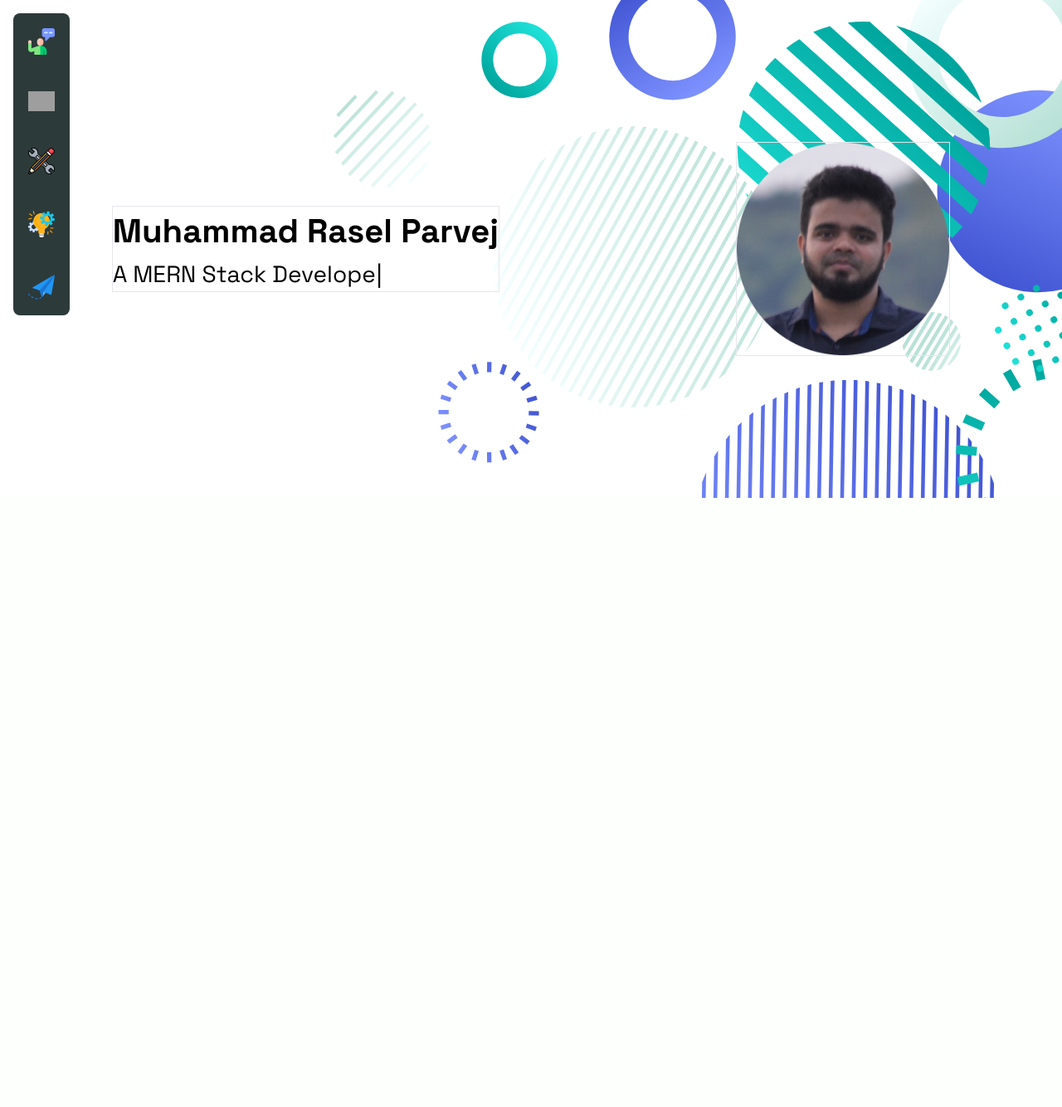
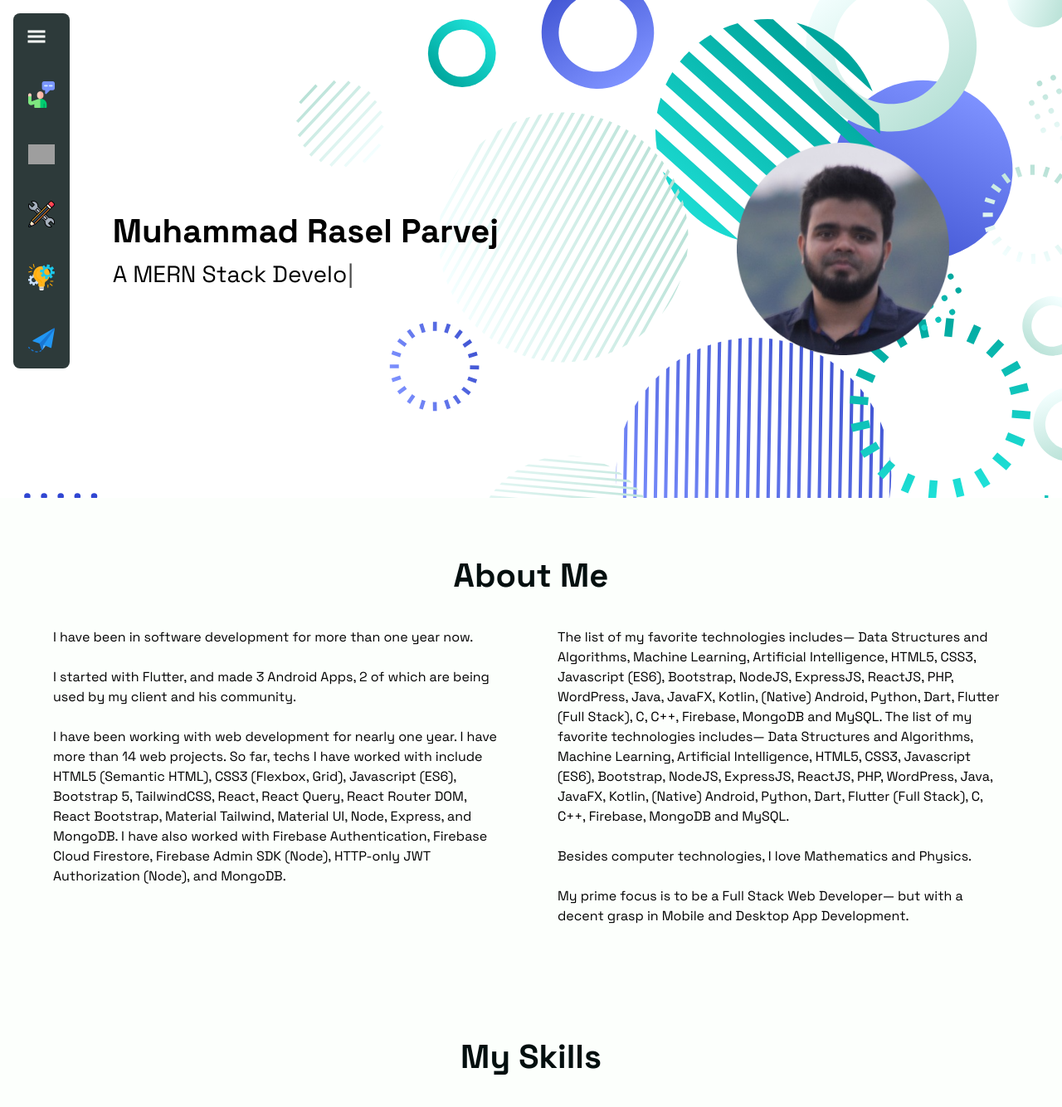
Before and after one commit to RaselParvejHrid/portfolio, a React (Vite) app: page / in a window 1280 px wide. Shown: the top 1334 px of the page at 83% size. Before the commit the page ends 800 px from the top, so only its background shows below. Built offline with nearby package versions, Linux system fonts and the light colour scheme; grey boxes are pictures that could not be loaded.

Commit message:
Navbar Changed

```diff
--- a/package.json
+++ b/package.json
@@ -11,7 +11,6 @@
   "dependencies": {
     "react": "^18.2.0",
     "react-dom": "^18.2.0",
-    "react-draggable": "^4.4.5",
     "react-icons": "^4.7.1",
     "typewriter-effect": "^2.19.0"
   },
--- a/src/App.jsx
+++ b/src/App.jsx
@@ -1,12 +1,16 @@
 import React from "react";
+import About from "./components/About";
 import Intro from "./components/Intro";
 import MyNavbar from "./components/MyNavbar";
+import Skills from "./components/Skills";
 
 const App = () => {
   return (
     <>
       <MyNavbar />
       <Intro />
+      <About />
+      <Skills />
     </>
   );
 };
--- /dev/null
+++ b/src/components/About/index.jsx
@@ -0,0 +1,46 @@
+import React from "react";
+
+const About = () => {
+  return (
+    <section id="about" className="container mx-auto p-16">
+      <h1 className="text-center font-bold text-rich-black-fogra text-h4 mb-8">
+        About Me
+      </h1>
+      <div className="grid gap-16 lg:grid-cols-2">
+        <p>
+          I have been in software development for more than one year now.
+          <br />
+          <br /> I started with Flutter, and made 3 Android Apps, 2 of which are
+          being used by my client and his community. <br />
+          <br />I have been working with web development for nearly one year. I
+          have more than 14 web projects. So far, techs I have worked with
+          include HTML5 (Semantic HTML), CSS3 (Flexbox, Grid), Javascript (ES6),
+          Bootstrap 5, TailwindCSS, React, React Query, React Router DOM, React
+          Bootstrap, Material Tailwind, Material UI, Node, Express, and MongoDB.
+          I have also worked with Firebase Authentication, Firebase Cloud
+          Firestore, Firebase Admin SDK (Node), HTTP-only JWT Authorization
+          (Node), and MongoDB.
+        </p>
+        <p>
+          The list of my favorite technologies includes— Data Structures and
+          Algorithms, Machine Learning, Artificial Intelligence, HTML5, CSS3,
+          Javascript (ES6), Bootstrap, NodeJS, ExpressJS, ReactJS, PHP,
+          WordPress, Java, JavaFX, Kotlin, (Native) Android, Python, Dart,
+          Flutter (Full Stack), C, C++, Firebase, MongoDB and MySQL. The list of
+          my favorite technologies includes— Data Structures and Algorithms,
+          Machine Learning, Artificial Intelligence, HTML5, CSS3, Javascript
+          (ES6), Bootstrap, NodeJS, ExpressJS, ReactJS, PHP, WordPress, Java,
+          JavaFX, Kotlin, (Native) Android, Python, Dart, Flutter (Full Stack),
+          C, C++, Firebase, MongoDB and MySQL.
+          <br /> <br />
+          Besides computer technologies, I love Mathematics and Physics.
+          <br /> <br />
+          My prime focus is to be a Full Stack Web Developer— but with a decent
+          grasp in Mobile and Desktop App Development.
+        </p>
+      </div>
+    </section>
+  );
+};
+
+export default About;
--- a/src/components/Intro/index.jsx
+++ b/src/components/Intro/index.jsx
@@ -7,7 +7,7 @@ const Intro = () => {
       id="intro"
       className="bg-[url('/introback.svg')] bg-center-bottom bg-fixed bg-no-repeat bg-cover h-[500px] md:h-[600px]  flex gap-0 md:gap-4 flex-col-reverse md:flex-row justify-around items-center"
     >
-      <div className="border">
+      <div>
         <h1 className="font-bold text-h5 md:text-h4 text-right">
           Muhammad Rasel Parvej
         </h1>
@@ -26,7 +26,7 @@ const Intro = () => {
         </h2>
       </div>
 
-      <div className="border">
+      <div>
         <img src="/me.png" className="w-64" />
       </div>
     </section>
--- a/src/components/MyNavbar/index.jsx
+++ b/src/components/MyNavbar/index.jsx
@@ -1,5 +1,4 @@
-import React from "react";
-import Draggable from "react-draggable";
+import React, { useState } from "react";
 
 import MyNavItem from "./MyNavItem";
 
@@ -8,11 +7,18 @@ import about from "../../assets/nav/about.png";
 import skills from "../../assets/nav/skills.png";
 import projects from "../../assets/nav/projects.png";
 import message from "../../assets/nav/message.png";
+import { GiHamburgerMenu } from "react-icons/gi";
 
 const MyNavbar = () => {
+  const [showNav, setShowNav] = useState(true);
   return (
-    <Draggable>
     <nav className="bg-outer-space-crayola text-white fixed left-4 top-4 my-auto rounded-lg flex flex-col gap-2">
+      <GiHamburgerMenu
+        className="text-baby-powder text-2xl m-4 text-center block"
+        onClick={() => setShowNav(!showNav)}
+      />
+      {showNav && (
+        <>
           <MyNavItem href="#intro" tooltip="Hello!" image={intro} />
           <MyNavItem href="#about" tooltip="About me." image={about} />
           <MyNavItem href="#skills" tooltip="See my Skills." image={skills} />
@@ -26,8 +32,9 @@ const MyNavbar = () => {
             tooltip="Send me a Message."
             image={message}
           />
+        </>
+      )}
     </nav>
-    </Draggable>
   );
 };
 
--- /dev/null
+++ b/src/components/Skills/index.jsx
@@ -0,0 +1,16 @@
+import React from "react";
+
+const Skills = () => {
+  return (
+    <section id="skills" className="container mx-auto p-16">
+      <h1 className="text-center font-bold text-rich-black-fogra text-h4 mb-8">
+        My Skills
+      </h1>
+      <div className="grid gap-16 md:grid-cols-2 lg:grid-cols-3">
+
+      </div>
+    </section>
+  );
+};
+
+export default Skills;
```
Also changed, not shown: 1 other file (tests, documents, lock files or other folders). Lines whose indentation alone changed are shown as unchanged.
